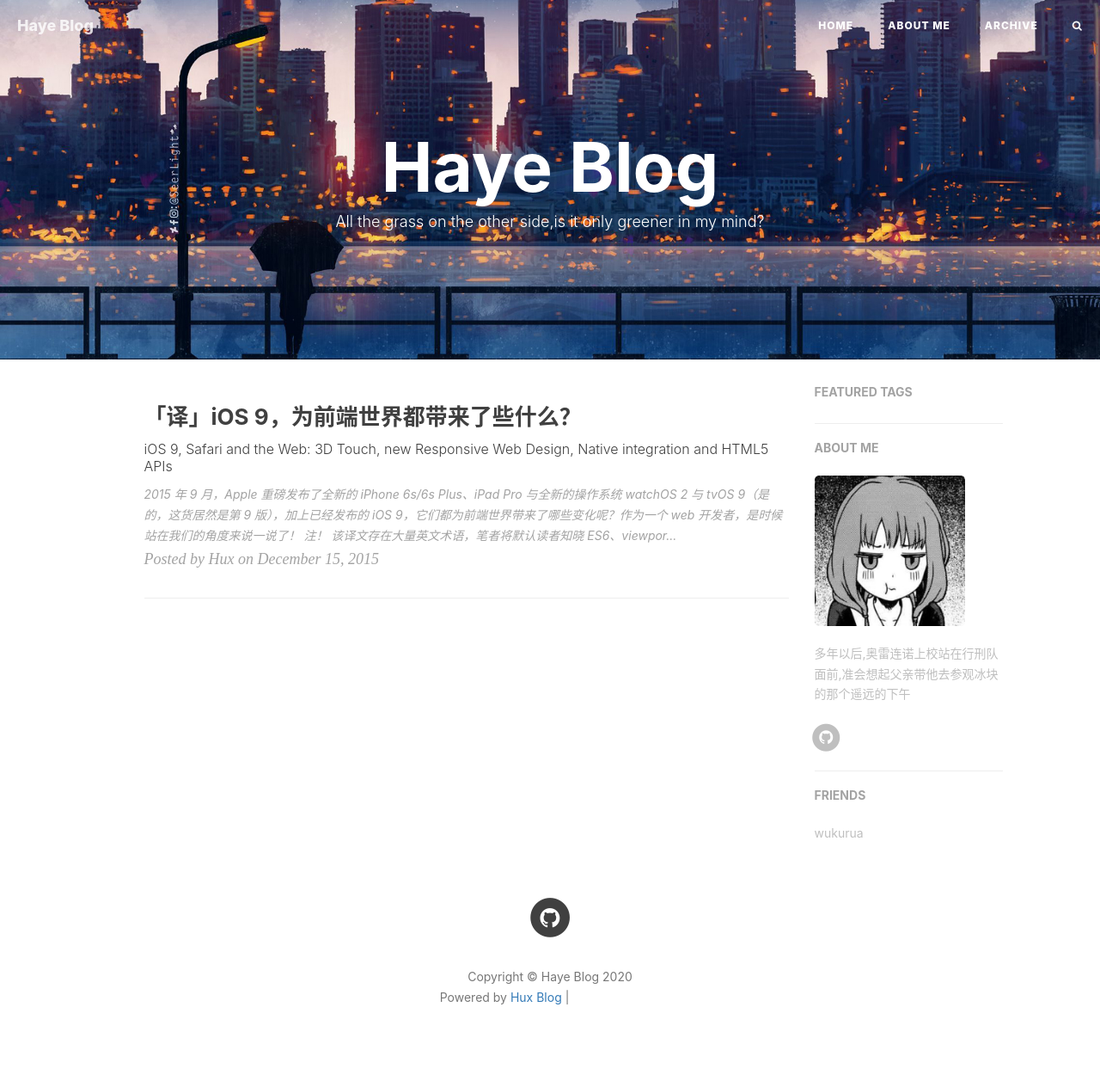
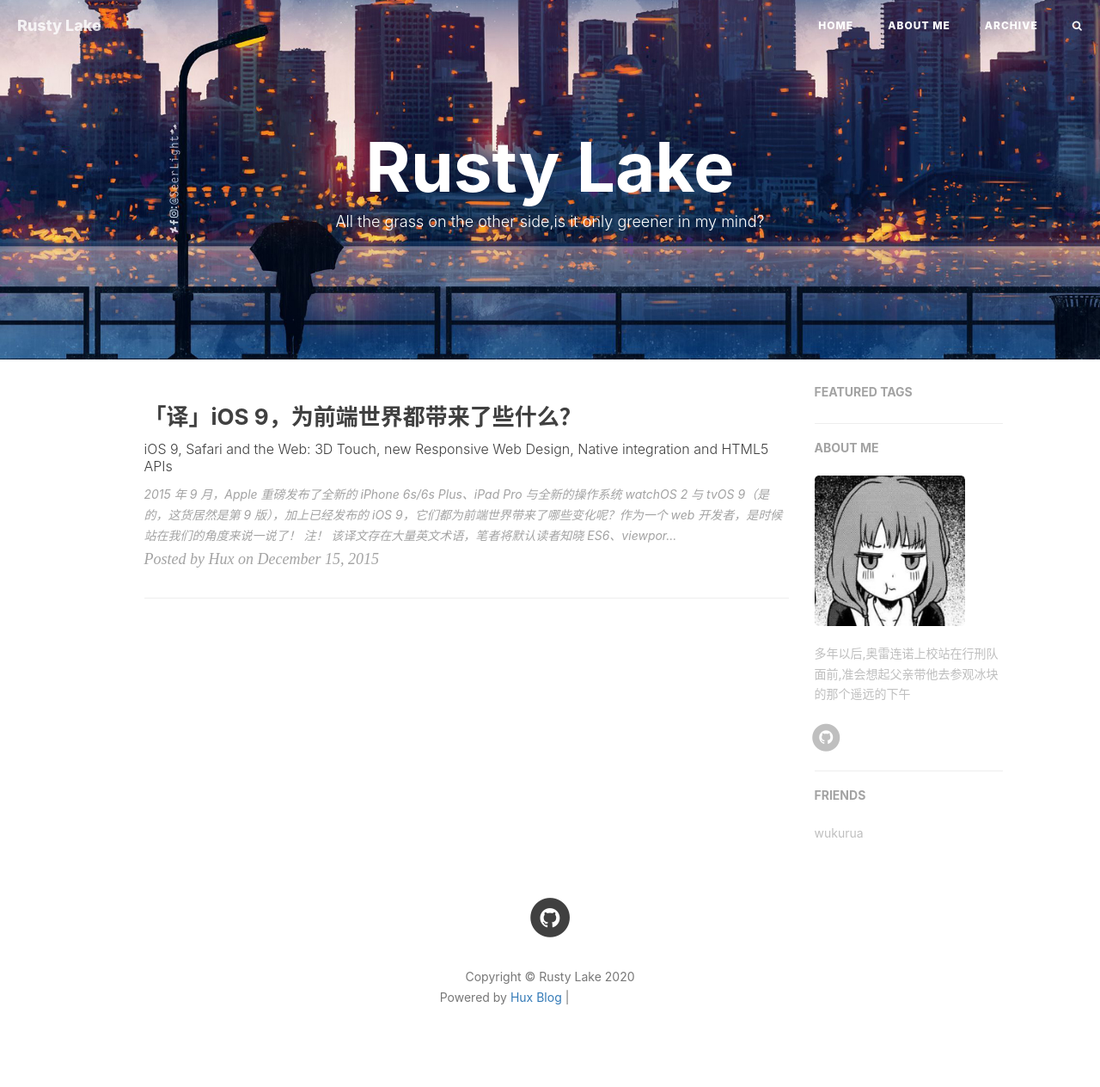
Before and after one commit to Hayerabbit/Hayerabbit.github.io, a Jekyll site: the page built from index.html, in a window 1280 px wide. Shown: the whole page at 86% size. Built offline with Jekyll 4.4.1, drawn with Linux system fonts in a browser that asks for light colours; nearby versions of some CDN libraries; the list of posts is cut into pages by our own code; comment, search, counter and statistics services are not loaded; grey boxes are pictures that could not be loaded.

Commit message:
Update _config.yml

```diff
--- a/_config.yml
+++ b/_config.yml
@@ -1,5 +1,5 @@
 # Site settings
-title: Haye Blog
+title: Rusty Lake
 SEOTitle: 你掉进了兔子洞
 header-img: img/home-bg.jpg
 email: 857529511@qq.com
```
